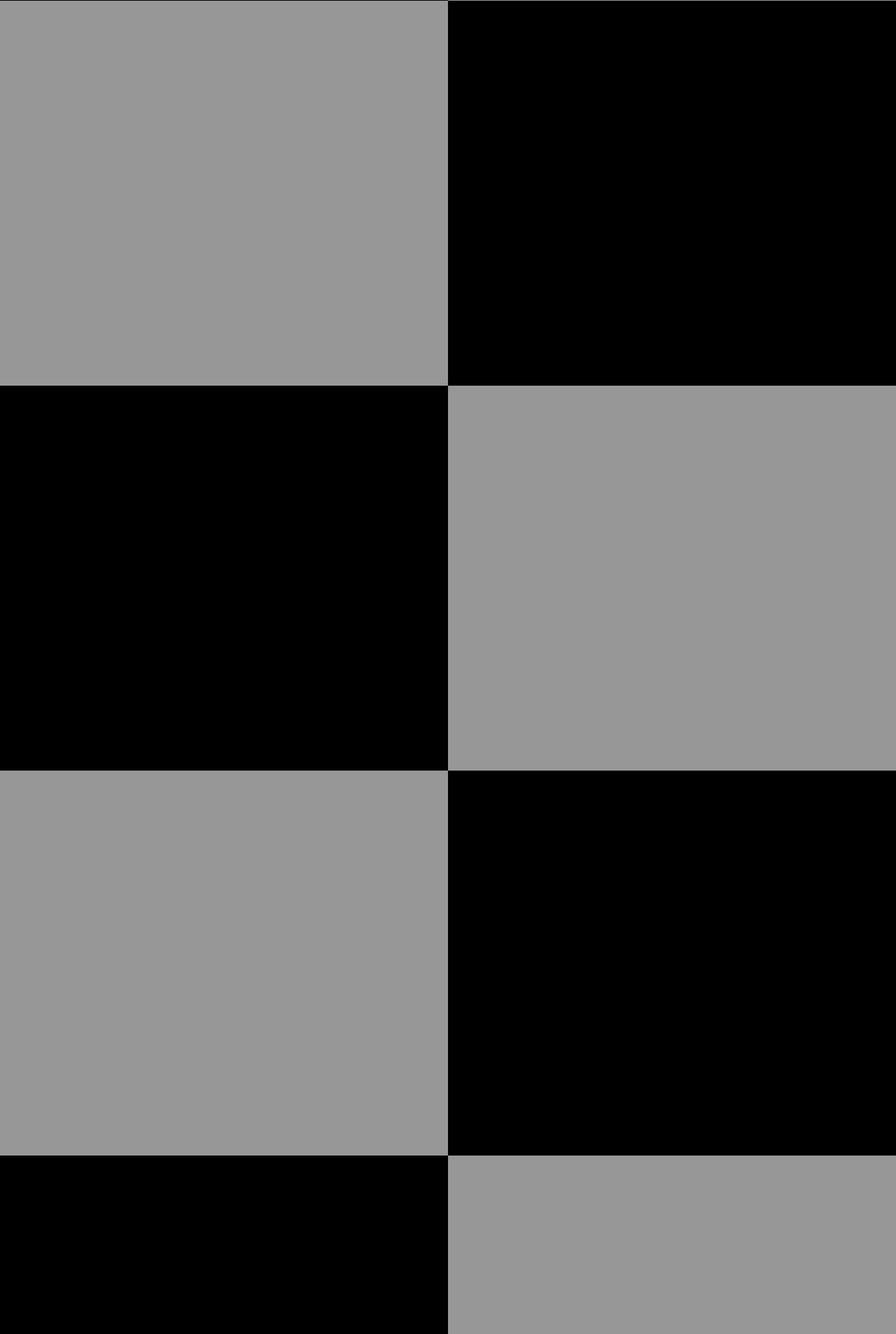
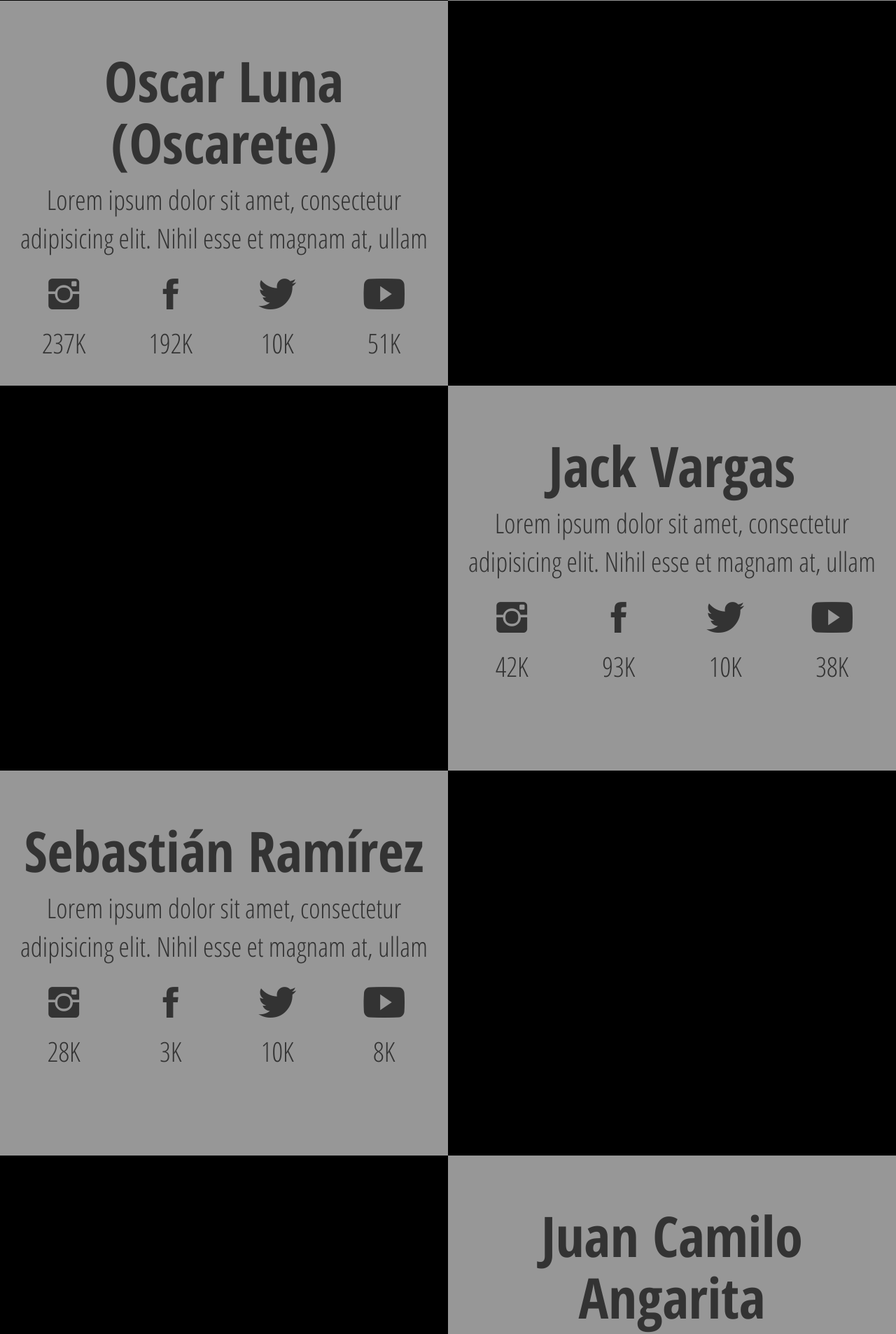
Before and after one commit to jorgeduardos/TravesiaSite, a PHP site: page /home.html in a window 1280 px wide. Shown: the part 1785-3691 px from the top of the page at 70% size. Run offline with PHP 8.4, Linux system fonts and the light colour scheme; style sheets or scripts are compiled from the project's sources; some libraries are stand-ins or nearby versions.

Commit message:
added more info on about section, added logo to navbar

```diff
--- a/home.html
+++ b/home.html
@@ -18,6 +18,7 @@
 			<li><a href="#"></a>Qué?</li>
 			<li><a href="#"></a>Quiénes?</li>
 			<li><a href="#"></a>Contáctanos</li>
+			<li class="liLogo">Traves<img id="logoNavbar" src="resources/css/images/logoDeifnitivo.png" alt="Travesia Logo">a</li>
 		</ul>
 		<!-- <a href="#"><img id="logoNavbar" src="resources/css/images/logoDeifnitivo.png" alt="Travesia Logo"></a> -->
 	</nav>
@@ -58,16 +59,91 @@
 							</div>
 						</div>
 					</div>
-					<div class="col-md-6 bkgGrey"><img src="" alt=""></div>
-					<div class="col-md-6 bkgBlack"></div>
+					<div class="col-md-6 bkgGrey">
+						<div class="row">
+							<div class="col-lg-12">
+								<h3>Oscar Luna <br>(Oscarete)</h3>
+								<p>Lorem ipsum dolor sit amet, consectetur adipisicing elit. Nihil esse et magnam at, ullam</p>
+								<div class="container-fluid">
+									<div class="row">
+										<div class="col-xs-3"><i class="ion-social-instagram"></i>237K</div>
+										<div class="col-xs-3"><i class="ion-social-facebook"></i>192K</div>
+										<div class="col-xs-3"><i class="ion-social-twitter"></i>10K</div>
+										<div class="col-xs-3"><i class="ion-social-youtube"></i>51K</div>
+									</div>
+								</div>
+							</div>
+						</div>
+					</div>
 					<div class="col-md-6 bkgBlack"><img src="" alt=""></div>
-					<div class="col-md-6 bkgGrey"></div>
-					<div class="col-md-6 bkgGrey"><img src="" alt=""></div>
-					<div class="col-md-6 bkgBlack"></div>
 					<div class="col-md-6 bkgBlack"><img src="" alt=""></div>
-					<div class="col-md-6 bkgGrey"></div>
-					<div class="col-md-6 bkgGrey"><img src="" alt=""></div>
-					<div class="col-md-6 bkgBlack"></div>
+					<div class="col-md-6 bkgGrey">
+						<div class="row">
+							<div class="col-lg-12">
+								<h3>Jack Vargas</h3>
+								<p>Lorem ipsum dolor sit amet, consectetur adipisicing elit. Nihil esse et magnam at, ullam</p>
+								<div class="container-fluid">
+									<div class="row">
+										<div class="col-xs-3"><i class="ion-social-instagram"></i>42K</div>
+										<div class="col-xs-3"><i class="ion-social-facebook"></i>93K</div>
+										<div class="col-xs-3"><i class="ion-social-twitter"></i>10K</div>
+										<div class="col-xs-3"><i class="ion-social-youtube"></i>38K</div>
+									</div>
+								</div>
+							</div>
+						</div>
+					</div>
+					<div class="col-md-6 bkgGrey">
+						<div class="row">
+							<div class="col-lg-12">
+								<h3>Sebastián Ramírez</h3>
+								<p>Lorem ipsum dolor sit amet, consectetur adipisicing elit. Nihil esse et magnam at, ullam</p>
+								<div class="container-fluid">
+									<div class="row">
+										<div class="col-xs-3"><i class="ion-social-instagram"></i>28K</div>
+										<div class="col-xs-3"><i class="ion-social-facebook"></i>3K</div>
+										<div class="col-xs-3"><i class="ion-social-twitter"></i>10K</div>
+										<div class="col-xs-3"><i class="ion-social-youtube"></i>8K</div>
+									</div>
+								</div>
+							</div>
+						</div>
+					</div>
+					<div class="col-md-6 bkgBlack"><img src="" alt=""></div>
+					<div class="col-md-6 bkgBlack"><img src="" alt=""></div>
+					<div class="col-md-6 bkgGrey">
+						<div class="row">
+							<div class="col-lg-12">
+								<h3>Juan Camilo Angarita</h3>
+								<p>Lorem ipsum dolor sit amet, consectetur adipisicing elit. Nihil esse et magnam at, ullam</p>
+								<div class="container-fluid">
+									<div class="row">
+										<div class="col-xs-3"><i class="ion-social-instagram"></i>74K</div>
+										<div class="col-xs-3"><i class="ion-social-facebook"></i>28K</div>
+										<div class="col-xs-3"><i class="ion-social-twitter"></i>10K</div>
+										<div class="col-xs-3"><i class="ion-social-youtube"></i>13K</div>
+									</div>
+								</div>
+							</div>
+						</div>
+					</div>
+					<div class="col-md-6 bkgGrey">
+						<div class="row">
+							<div class="col-lg-12">
+								<h3>Rafael Delgado <br>(El Rufas)</h3>
+								<p>Lorem ipsum dolor sit amet, consectetur adipisicing elit. Nihil esse et magnam at, ullam</p>
+								<div class="container-fluid">
+									<div class="row">
+										<div class="col-xs-3"><i class="ion-social-instagram"></i>58K</div>
+										<div class="col-xs-3"><i class="ion-social-facebook"></i>20K</div>
+										<div class="col-xs-3"><i class="ion-social-twitter"></i>10K</div>
+										<div class="col-xs-3"><i class="ion-social-youtube"></i>10K</div>
+									</div>
+								</div>
+							</div>
+						</div>
+					</div>
+					<div class="col-md-6 bkgBlack"><img src="" alt=""></div>
 				</div>
 			</div>
 		</div>
--- a/resources/css/homeStyle.css
+++ b/resources/css/homeStyle.css
@@ -21,14 +21,14 @@ body{
 
 .navBar{
 	position: fixed;
-	width: 600px;
-	height: 45.5px;
+	width: 800px;
+	height: 55px;
 	top: 5%;
 	background-color: #FFFCF9;
 	border: 1px solid #E1E1E1
 	text-align: center;
 	z-index: 10;
-	opacity: 0.8;
+	opacity: 0.95;
 	display: none;
 }
 
@@ -48,12 +48,22 @@ body{
 	background-color: #FFC887;
 }
 
-#logoNavbar{
+/*#logoNavbar{
 	position: absolute;
 	right: 2%;
 	height: 90px;
 	top: -20px;
+}*/
+
+.liLogo{
+	float: right;
+	pointer-events: none;
 }
+
+#logoNavbar{
+	height: 30px;
+}
+
 #menu-icon-div{
     background-color: #505050;
     opacity: 0.8;
```
